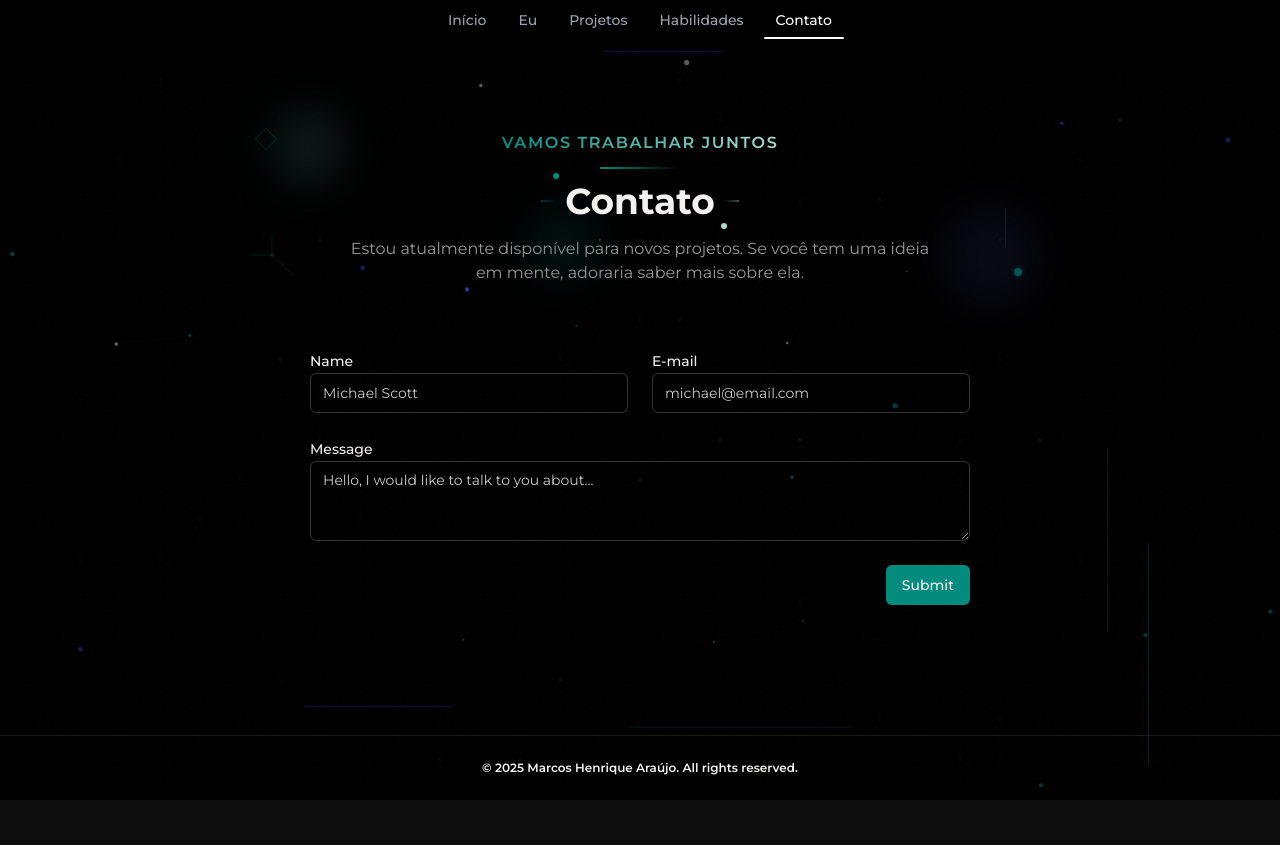
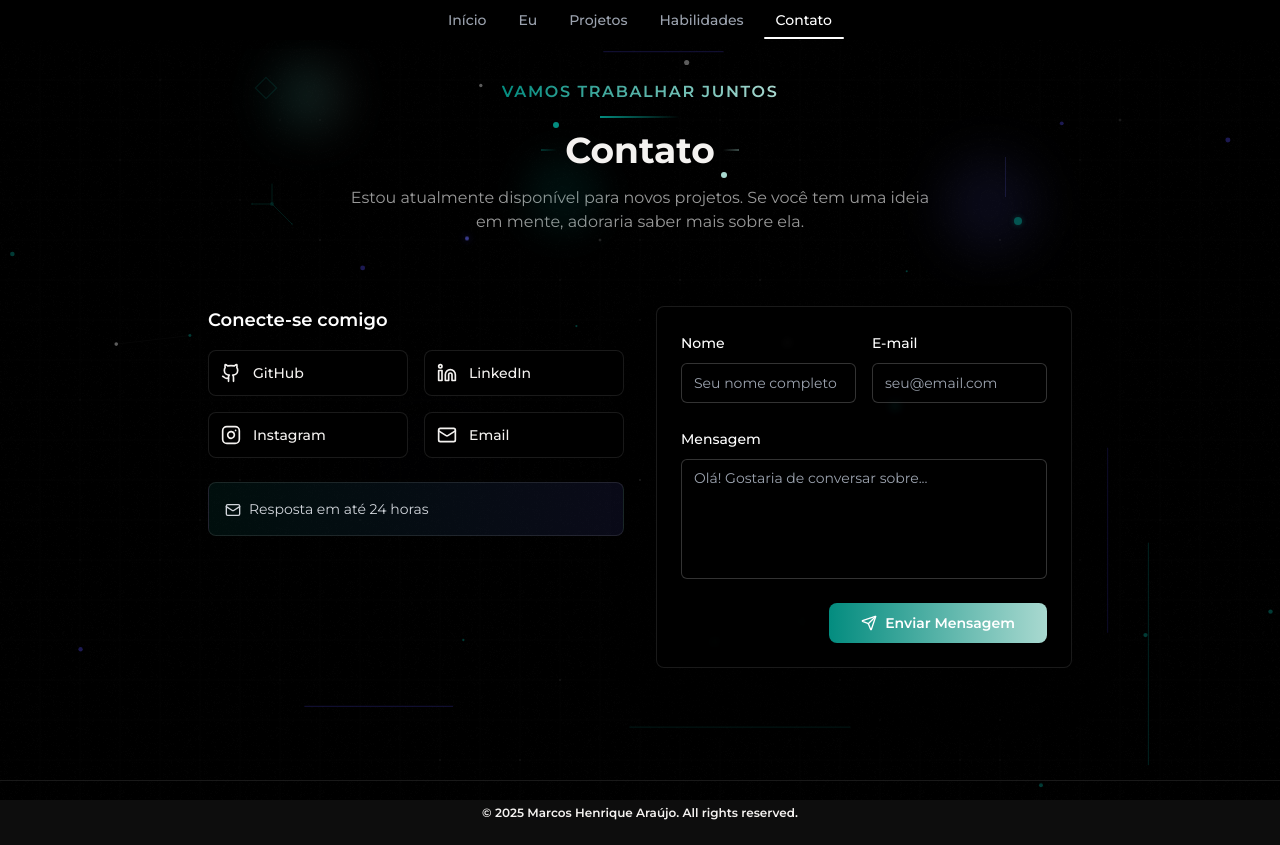
Before and after one commit to m4rrec0s/marcoshenrique.dev, a Next.js app: page /contact in a window 1280 px wide. Before the commit the page ends 800 px from the top, so only its background shows below. Built offline with nearby package versions, Linux system fonts and the light colour scheme.

Commit message:
feat: add basic structure for contact form and project items

```diff
--- a/app/_components/contact-form.tsx
+++ b/app/_components/contact-form.tsx
@@ -7,14 +7,44 @@ import { Textarea } from "./ui/textarea";
 import { motion } from "framer-motion";
 import emailjs from "@emailjs/browser";
 import { toast } from "sonner";
+import { Github, Linkedin, Instagram, Mail, Send } from "lucide-react";
 
 const ContactForm = () => {
   const [name, setName] = useState("");
   const [email, setEmail] = useState("");
   const [message, setMessage] = useState("");
+  const [isLoading, setIsLoading] = useState(false);
 
-  const sendEmail = (e: { preventDefault: () => void }) => {
+  const socialLinks = [
+    {
+      name: "GitHub",
+      icon: Github,
+      url: "https://github.com/m4rrec0s",
+      color: "hover:text-gray-300",
+    },
+    {
+      name: "LinkedIn",
+      icon: Linkedin,
+      url: "https://linkedin.com/in/marcos-henrique-araujo",
+      color: "hover:text-blue-400",
+    },
+    {
+      name: "Instagram",
+      icon: Instagram,
+      url: "https://instagram.com/marcos_henrique_eu",
+      color: "hover:text-pink-400",
+    },
+    {
+      name: "Email",
+      icon: Mail,
+      url: "mailto:riquecrft@gmail.com",
+      color: "hover:text-green-400",
+    },
+  ];
+
+  const sendEmail = async (e: React.FormEvent<HTMLFormElement>) => {
     e.preventDefault();
+    setIsLoading(true);
 
     const templateParams = {
       from_name: name,
@@ -22,75 +52,153 @@ const ContactForm = () => {
       message: message,
     };
 
-    emailjs
-      .send(
+    try {
+      const response = await emailjs.send(
         "service_9imxb9n",
         "template_xzh95cr",
         templateParams,
         "SwASm4lOIMWCS8BU-"
-      )
-      .then(
-        (response) => {
-          toast("Message sent successfully!");
+      );
+
+      toast.success("Mensagem enviada com sucesso!");
       console.log("SUCCESS!", response.status, response.text);
       setName("");
       setEmail("");
       setMessage("");
-        },
-        (err) => {
-          toast("Failed to send message: " + err);
+    } catch (err) {
+      toast.error("Falha ao enviar mensagem. Tente novamente.");
+      console.error("FAILED...", err);
+    } finally {
+      setIsLoading(false);
     }
-      );
   };
+  return (
+    <div className="w-full max-w-4xl mx-auto px-4 py-8">
+      <div className="grid grid-cols-1 lg:grid-cols-2 gap-8 items-start">
+        {/* Seção de Informações e Redes Sociais */}
+        <motion.div
+          className="space-y-6"
+          initial={{ opacity: 0, x: -50 }}
+          animate={{ opacity: 1, x: 0 }}
+          transition={{ duration: 0.5 }}
+        >
+          {/* Links das Redes Sociais */}
+          <div className="space-y-4">
+            <h4 className="text-lg font-semibold text-white">
+              Conecte-se comigo
+            </h4>
+            <div className="grid grid-cols-2 gap-4">
+              {socialLinks.map((social) => (
+                <motion.a
+                  key={social.name}
+                  href={social.url}
+                  target="_blank"
+                  rel="noopener noreferrer"
+                  className={`flex items-center gap-3 p-3 rounded-lg bg-black/20 backdrop-blur-sm border border-white/10 transition-all duration-300 hover:border-white/20 hover:bg-black/30 ${social.color}`}
+                  whileHover={{ scale: 1.02 }}
+                  whileTap={{ scale: 0.98 }}
+                >
+                  <social.icon className="h-5 w-5" />
+                  <span className="text-sm font-medium">{social.name}</span>
+                </motion.a>
+              ))}
+            </div>
+          </div>
 
-  return (
-    <div className="w-full max-w-[700px] mt-6 px-5">
-      <form onSubmit={sendEmail} className="flex flex-col gap-6 justify-end">
-        <div className="flex justify-between gap-6 max-md:flex-col">
-          <div className="w-full">
-            <Label htmlFor="name">Name</Label>
+          {/* Informações de contato direto */}
+          <div className="p-4 rounded-lg bg-gradient-to-r from-[#038C7F]/10 to-indigo-500/10 border border-white/10">
+            <p className="text-sm text-gray-300">
+              <Mail className="inline h-4 w-4 mr-2" />
+              Resposta em até 24 horas
+            </p>
+          </div>
+        </motion.div>
+
+        {/* Formulário de Contato */}
+        <motion.div
+          initial={{ opacity: 0, x: 50 }}
+          animate={{ opacity: 1, x: 0 }}
+          transition={{ duration: 0.5, delay: 0.2 }}
+        >
+          <Card className="bg-black/20 backdrop-blur-sm border-white/10 shadow-2xl">
+            <CardContent className="p-6">
+              <form onSubmit={sendEmail} className="space-y-6">
+                <div className="grid grid-cols-1 md:grid-cols-2 gap-4">
+                  <div className="space-y-2">
+                    <Label htmlFor="name" className="text-white font-medium">
+                      Nome
+                    </Label>
                     <Input
                       type="text"
                       id="name"
-              className="bg-transparent"
-              placeholder="Michael Scott"
+                      className="bg-black/30 border-white/20 text-white placeholder:text-gray-400 focus:border-[#038C7F] focus:ring-[#038C7F]/20 transition-all duration-300"
+                      placeholder="Seu nome completo"
                       onChange={(e) => setName(e.target.value)}
                       value={name}
                       required
+                      disabled={isLoading}
                     />
                   </div>
-          <div className="w-full">
-            <Label htmlFor="email">E-mail</Label>
+                  <div className="space-y-2">
+                    <Label htmlFor="email" className="text-white font-medium">
+                      E-mail
+                    </Label>
                     <Input
                       type="email"
                       id="email"
-              className="bg-transparent"
-              placeholder="michael@email.com"
+                      className="bg-black/30 border-white/20 text-white placeholder:text-gray-400 focus:border-[#038C7F] focus:ring-[#038C7F]/20 transition-all duration-300"
+                      placeholder="seu@email.com"
                       onChange={(e) => setEmail(e.target.value)}
                       value={email}
                       required
+                      disabled={isLoading}
                     />
                   </div>
                 </div>
 
-        <div>
-          <Label htmlFor="message">Message</Label>
+                <div className="space-y-2">
+                  <Label htmlFor="message" className="text-white font-medium">
+                    Mensagem
+                  </Label>
                   <Textarea
                     id="message"
-            className="bg-transparent"
-            placeholder="Hello, I would like to talk to you about..."
+                    className="bg-black/30 border-white/20 text-white placeholder:text-gray-400 focus:border-[#038C7F] focus:ring-[#038C7F]/20 transition-all duration-300 min-h-[120px] resize-none"
+                    placeholder="Olá! Gostaria de conversar sobre..."
                     onChange={(e) => setMessage(e.target.value)}
                     value={message}
                     required
+                    disabled={isLoading}
                   />
                 </div>
 
-        <div className="w-full flex justify-end">
-          <Button type="submit" className="w-fit">
-            Submit
+                <motion.div
+                  className="flex justify-end"
+                  whileHover={{ scale: 1.02 }}
+                  whileTap={{ scale: 0.98 }}
+                >
+                  <Button
+                    type="submit"
+                    className="bg-gradient-to-r from-[#038C7F] to-[#A9D9D0] hover:from-[#027366] hover:to-[#98CCC5] text-white font-semibold px-8 py-3 rounded-lg transition-all duration-300 disabled:opacity-50 disabled:cursor-not-allowed shadow-lg"
+                    disabled={isLoading}
+                  >
+                    {isLoading ? (
+                      <div className="flex items-center gap-2">
+                        <div className="h-4 w-4 border-2 border-white/30 border-t-white rounded-full animate-spin" />
+                        Enviando...
+                      </div>
+                    ) : (
+                      <div className="flex items-center gap-2">
+                        <Send className="h-4 w-4" />
+                        Enviar Mensagem
+                      </div>
+                    )}
                   </Button>
+                </motion.div>
+              </form>
+            </CardContent>
+          </Card>
+        </motion.div>
       </div>
-      </form>
     </div>
   );
 };
--- a/app/_components/project-item.tsx
+++ b/app/_components/project-item.tsx
@@ -16,7 +16,7 @@ export default function ProjectItem({ project }: ProjectItemProps) {
     <motion.div
       className="bg-black/10 backdrop-blur-sm rounded-xl overflow-hidden border border-white/10 hover:border-white/20 transition-all duration-300"
       whileHover={{
-        y: -8,
+        y: -5,
         boxShadow: "0 10px 30px -15px rgba(255, 255, 255, 0.2)",
       }}
       initial={{ opacity: 0, y: 20 }}
@@ -36,7 +36,7 @@ export default function ProjectItem({ project }: ProjectItemProps) {
             quality={90}
             className="w-full h-full object-cover transition-transform duration-500 ease-in-out hover:scale-105"
           />
-          <div className="absolute top-3 right-3">
+          <div className="absolute top-3 left-3">
             <Badge
               className={
                 project.status === "Completed"
--- a/next.config.mjs
+++ b/next.config.mjs
@@ -15,11 +15,11 @@ const nextConfig = {
         pathname: '/**',
       },
       {
-        protocol: 'https',
-        hostname: 'another-example.com',
+        protocol: 'http',
+        hostname: '6c8fb3gvzm.ufs.sh',
         port: '',
         pathname: '/**',
-      },
+      }
     ],
   },
 };
```
Also changed, not shown: app/_data/projects.json (+30 -0 lines), app/about/page.tsx (+25 -6 lines). Lines whose indentation alone changed are shown as unchanged.
